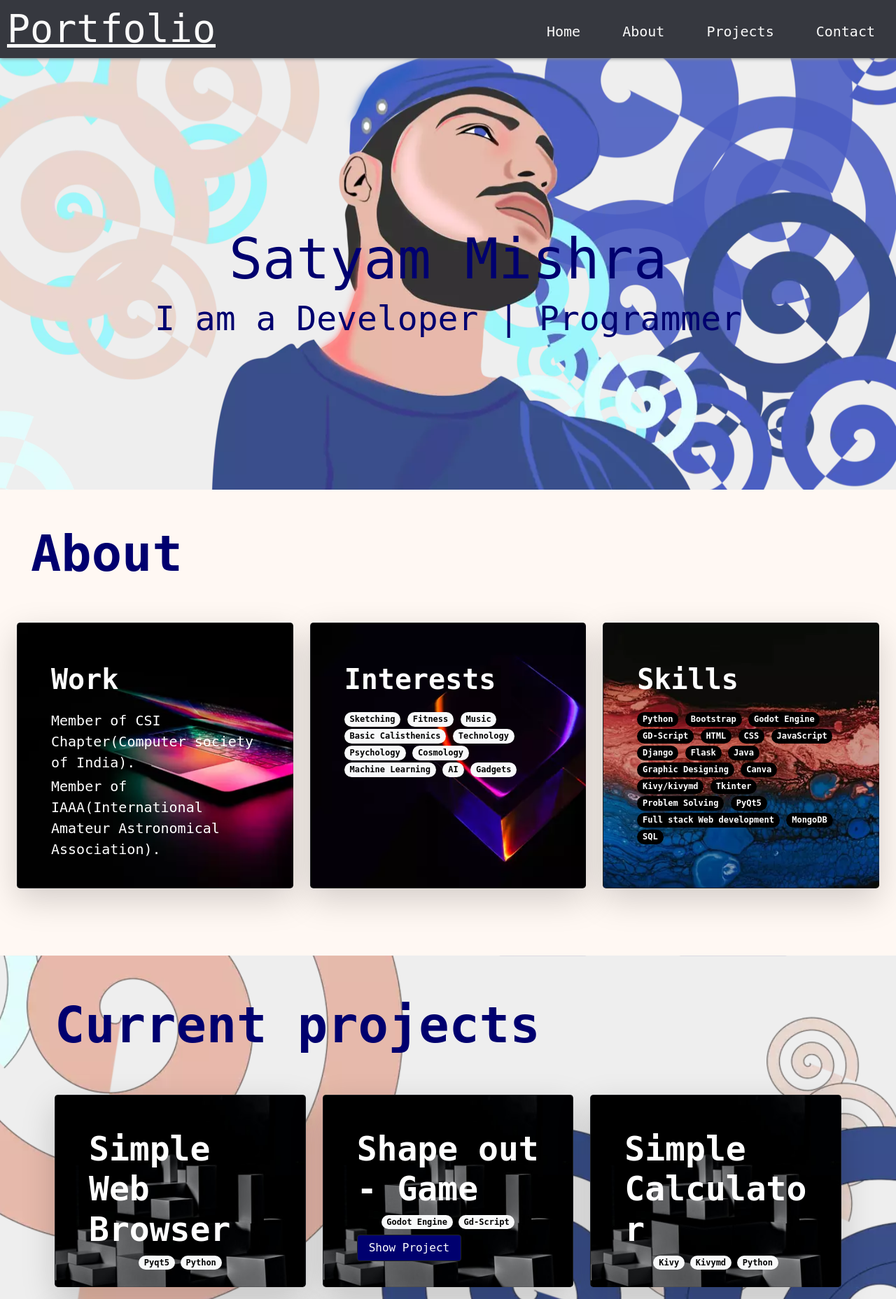
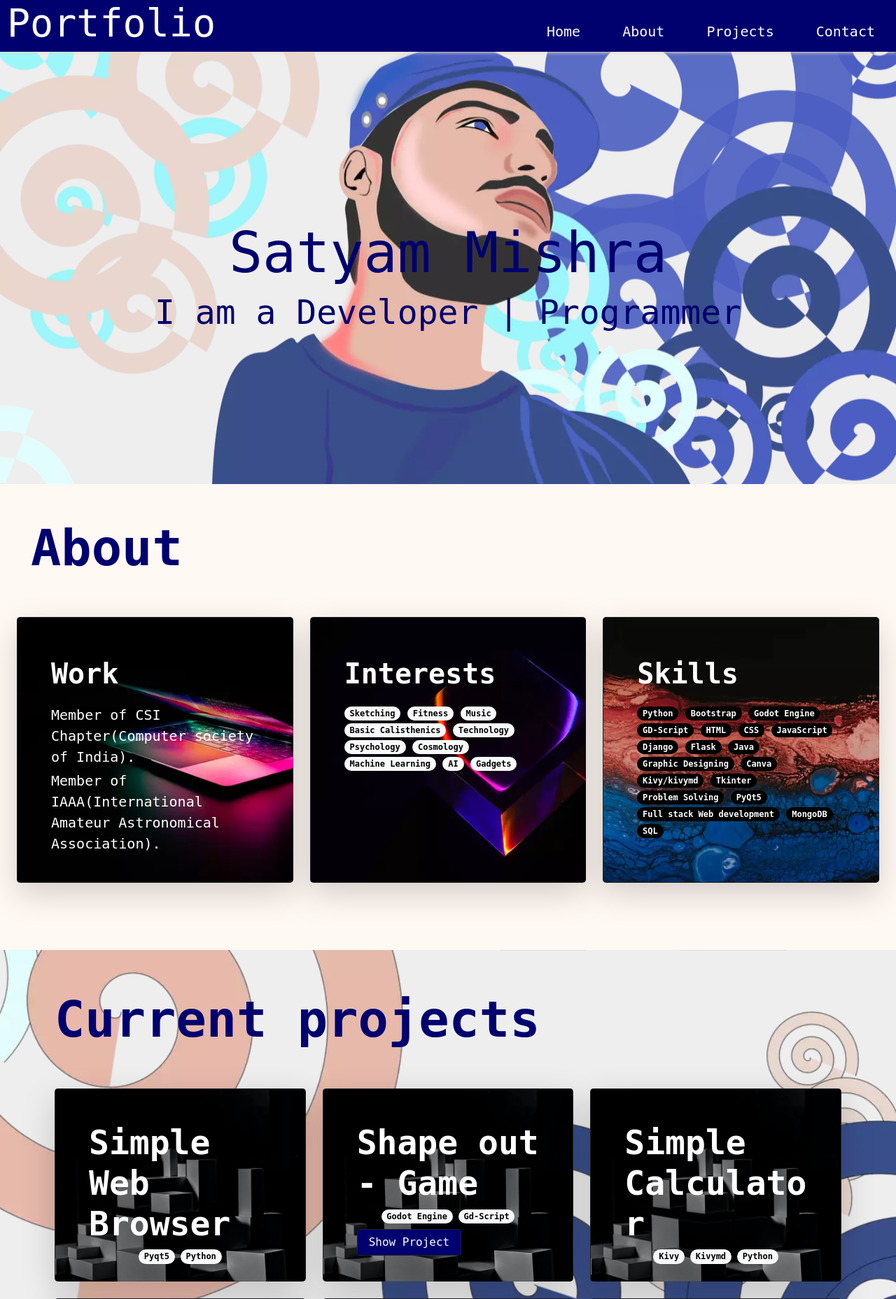
Before and after one commit to bedead/my-portfolio-flask, a Flask app: page / in a window 1280 px wide. Shown: the top 1857 px of the page at 70% size. Run offline with Flask 2, Linux system fonts and the light colour scheme; some libraries are stand-ins or nearby versions.

Commit message:
added new nav bar

```diff
--- a/static/website-files/nav_bar.css
+++ b/static/website-files/nav_bar.css
@@ -1,8 +1,4 @@
-:root{
-    --white: #f9f9f9;
-    --black: #36383F;
-    --grey: #85888C;
-}
+
 
 /* Reset */
 *{
@@ -26,8 +22,8 @@ ul{
 
 /* Header */
 .header{
-    background-color: var(--black);
-    box-shadow: 1px 1px 5px 0px var(--grey);
+    background-color: var(--dark-blue);
+    box-shadow: 1px 1px 5px 0px var(--skin);
     position: sticky;
     top: 0;
     width: 100%;
@@ -41,12 +37,13 @@ ul{
     margin-left: 10px;
 }
 
+
 /* Nav menu */
 .nav{
     width: 100%;
     height: 100%;
     position: fixed;
-    background-color: var(--black);
+    background-color: var(--dark-blue);
     overflow: hidden;
 
 }
@@ -59,7 +56,7 @@ ul{
 }
 
 .menu a:hover{
-    background-color: var(--grey);
+    background-color: var(--skin);
 }
 
 .nav{
@@ -150,7 +147,7 @@ ul{
 
     .menu a:hover{
         background-color: transparent;
-        color: var(--grey);
+        color: var(--skin);
 
     }
 
--- a/templates/home.html
+++ b/templates/home.html
@@ -24,6 +24,11 @@
 </head>
 
 <style>
+    :root{
+    --white: hsl(0, 0%, 98%);
+    --dark-blue: #00006fff;
+    --skin: #E9DAC1;
+}
     body {
         font-family: 'Fira Code', monospace;
     }
@@ -94,11 +99,14 @@
 
     <header class="header fixed-top">
         <!-- Logo -->
-        <a href="#" class="logo">Portfolio</a>
+        <h2 class="logo">Portfolio</h2>
+
 
         <!-- Hamburger icon -->
         <input class="side-menu" type="checkbox" id="side-menu"/>
         <label class="hamb" for="side-menu"><span class="hamb-line"></span></label>
+
+
 
         <!-- Menu -->
         <nav class="nav">
@@ -107,8 +115,10 @@
                 <li><a href="#About">About</a> </li>
                 <li><a href="#projects">Projects</a></li>
                 <li><a href="#footer">Contact</a></li>
+
             </ul>
         </nav>
+
     </header>
 
 
@@ -408,7 +418,10 @@
 
 </body>
 <script>
-    let nav_child = document.querySelectorAll('.nav-text');
+
+    // code for dark-light mode toggler
+
+    /*let nav_child = document.querySelectorAll('.nav-text');
     var heroimage = document.getElementById("heroimage");
     var about = document.getElementById("About");
     var projects = document.getElementById("projects");
@@ -440,7 +453,10 @@
                 child.classList.add("hover-nav-color");
             })
         }
-    }
+    }*/
+
+
+
 </script>
 <script src="https://cdn.jsdelivr.net/npm/bootstrap@5.1.3/dist/js/bootstrap.bundle.min.js " integrity="sha384-ka7Sk0Gln4gmtz2MlQnikT1wXgYsOg+OMhuP+IlRH9sENBO0LRn5q+8nbTov4+1p " crossorigin="anonymous "></script>
 
```
